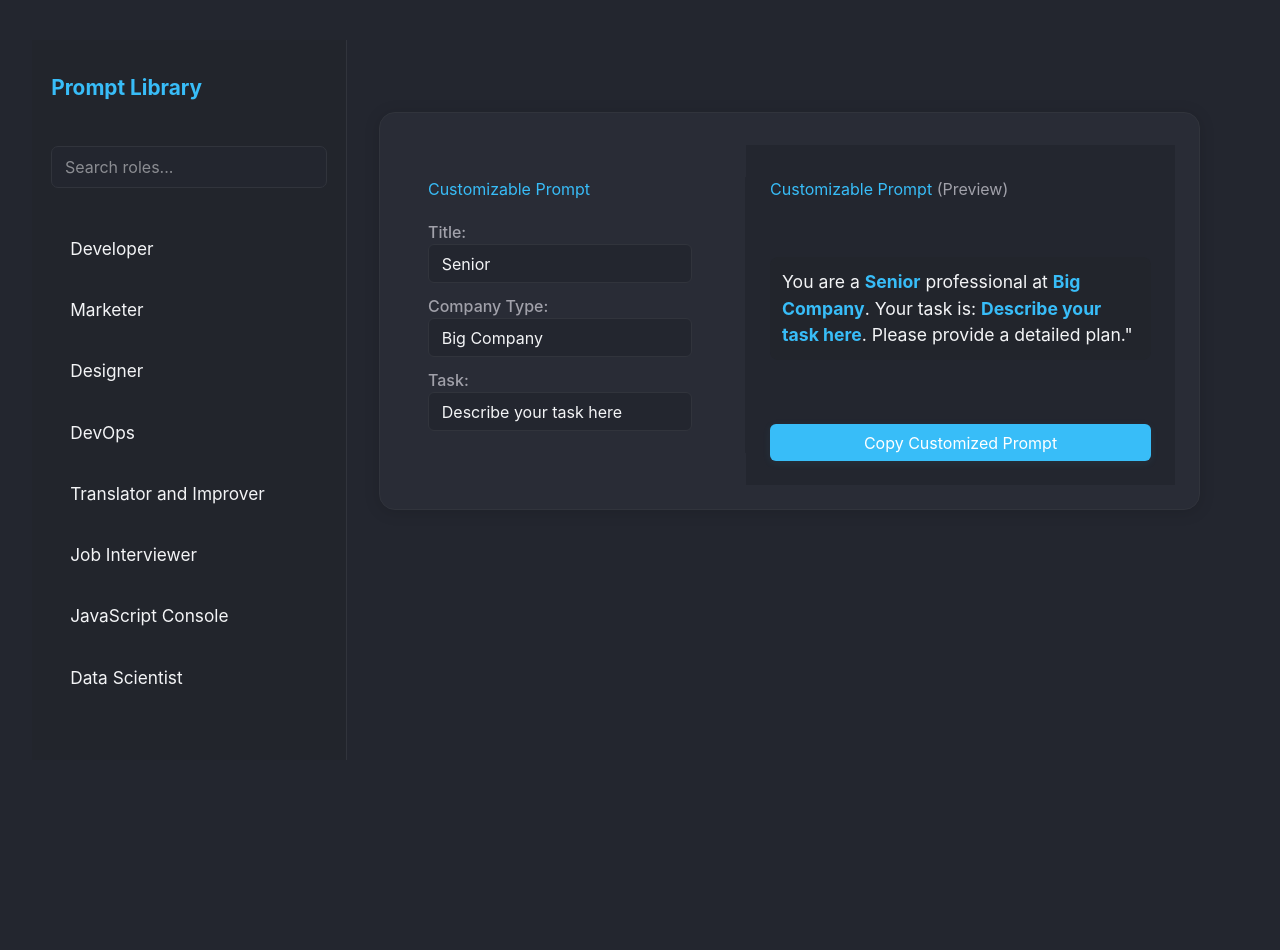
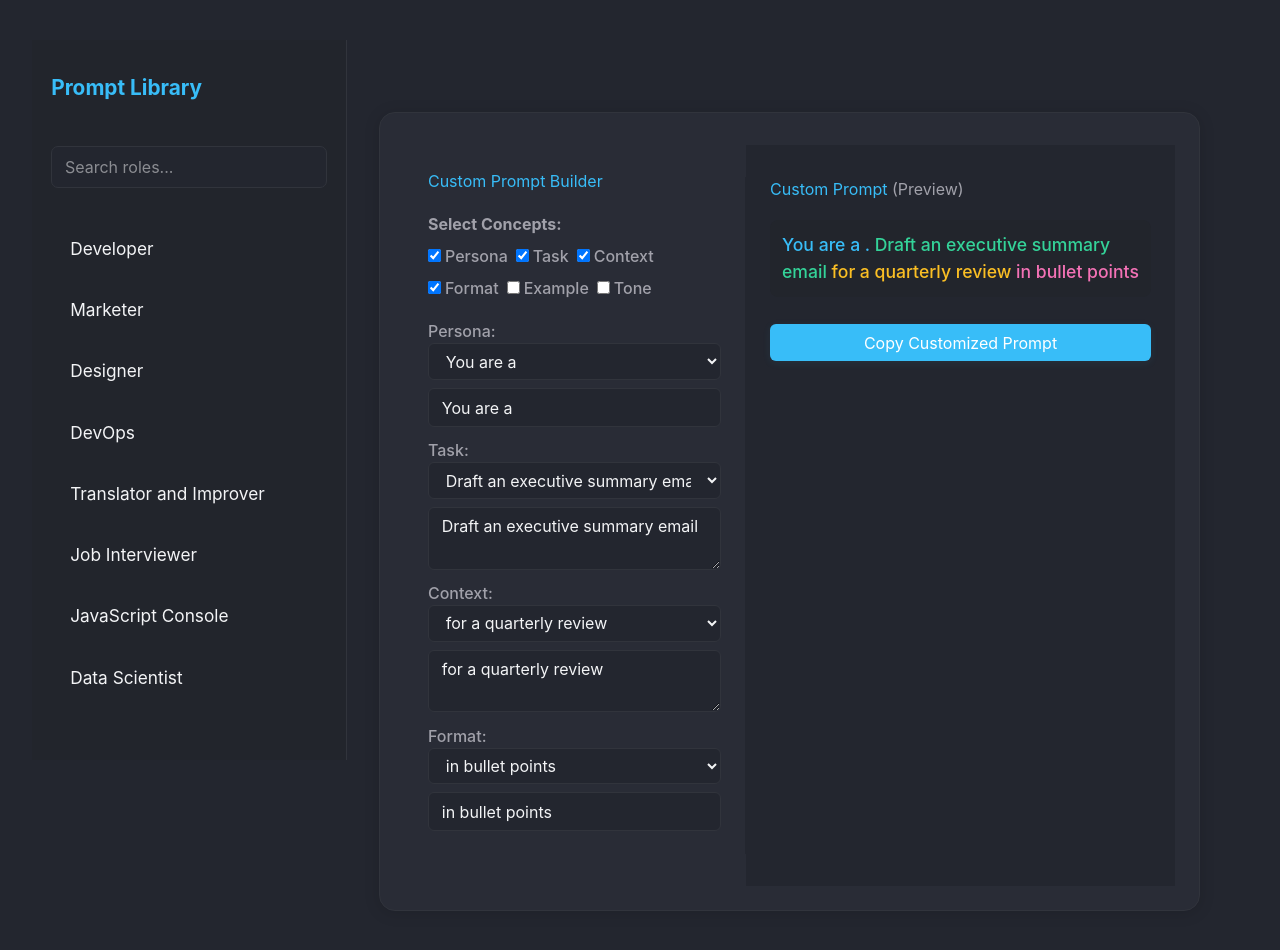
Before and after one commit to DangLam2603/ai-prompting-library, a Next.js app: page / in a window 1280 px wide. Shown: the top 950 px of the page. Before the commit the page ends 880 px from the top, so only its background shows below. Built offline with nearby package versions, Linux system fonts and the light colour scheme.

Commit message:
update custome promt builder

```diff
--- a/src/components/CustomPromptSection.tsx
+++ b/src/components/CustomPromptSection.tsx
@@ -1,94 +1,109 @@
 import React, { useEffect, useState } from "react";
 import Papa from "papaparse";
 
-interface BasePrompt {
-  role: string;
-  title: string;
-  prompt: string;
+const CONCEPTS = ["Persona", "Task", "Context", "Format", "Example", "Tone"];
+
+interface ConceptExample {
+  concept: string;
+  example: string;
 }
 
-type Variable = { key: string; label: string; defaultValue: string };
+const fetchConceptExamples = async (): Promise<ConceptExample[]> => {
+  const res = await fetch("/concept_examples.csv");
+  const csvText = await res.text();
+  const { data } = Papa.parse<ConceptExample>(csvText, {
+    header: true,
+    skipEmptyLines: true,
+  });
+  return data as ConceptExample[];
+};
 
-function extractVariables(template: string): Variable[] {
-  const regex = /\$\{([^:}]+):([^}]+)\}/g;
-  const vars: Variable[] = [];
-  let match;
-  while ((match = regex.exec(template))) {
-    vars.push({ key: match[1], label: match[1], defaultValue: match[2] });
-  }
-  return vars;
-}
+const buildPrompt = (concepts: string[], values: Record<string, string>) => {
+  let prompt = "";
+  if (concepts.includes("Persona")) prompt += `${values["Persona"]}. `;
+  if (concepts.includes("Task")) prompt += `${values["Task"]}`;
+  if (concepts.includes("Context")) prompt += ` ${values["Context"]}`;
+  if (concepts.includes("Format")) prompt += ` ${values["Format"]}`;
+  if (concepts.includes("Tone")) prompt += ` ${values["Tone"]}`;
+  if (concepts.includes("Example")) prompt += `\n\n${values["Example"]}`;
+  return prompt.trim();
+};
 
-function fillTemplateWithBold(
-  template: string,
-  values: Record<string, string>
-) {
-  const regex = /\$\{([^:}]+):([^}]+)\}/g;
-  const parts: React.ReactNode[] = [];
-  let lastIndex = 0;
-  let match;
-  while ((match = regex.exec(template))) {
-    if (match.index > lastIndex) {
-      parts.push(template.slice(lastIndex, match.index));
-    }
-    const key = match[1];
-    const def = match[2];
-    const value = values[key] ?? def;
-    parts.push(
-      <b key={match.index} style={{ color: "#38bdf8", fontWeight: 700 }}>
-        {value}
-      </b>
-    );
-    lastIndex = regex.lastIndex;
-  }
-  if (lastIndex < template.length) {
-    parts.push(template.slice(lastIndex));
-  }
+const CONCEPT_COLORS: Record<string, string> = {
+  Persona: "#38bdf8", // blue
+  Task: "#34d399", // green
+  Context: "#fbbf24", // yellow
+  Format: "#f472b6", // pink
+  Example: "#a78bfa", // purple
+  Tone: "#f87171", // red
+};
+
+function buildPromptParts(concepts: string[], values: Record<string, string>) {
+  const parts: { concept: string; text: string }[] = [];
+  if (concepts.includes("Persona"))
+    parts.push({ concept: "Persona", text: (values["Persona"] || "") + ". " });
+  if (concepts.includes("Task"))
+    parts.push({ concept: "Task", text: values["Task"] || "" });
+  if (concepts.includes("Context"))
+    parts.push({ concept: "Context", text: " " + (values["Context"] || "") });
+  if (concepts.includes("Format"))
+    parts.push({ concept: "Format", text: " " + (values["Format"] || "") });
+  if (concepts.includes("Tone"))
+    parts.push({ concept: "Tone", text: " " + (values["Tone"] || "") });
+  if (concepts.includes("Example"))
+    parts.push({
+      concept: "Example",
+      text: "\n\n" + (values["Example"] || ""),
+    });
   return parts;
 }
 
-const fetchBasePrompt = async (): Promise<BasePrompt | null> => {
-  const res = await fetch("/base_prompts.csv");
-  const csvText = await res.text();
-  const { data } = Papa.parse<BasePrompt>(csvText, {
-    header: true,
-    skipEmptyLines: true,
-  });
-  return data[0] || null;
-};
-
 const CustomPromptSection: React.FC = () => {
-  const [basePrompt, setBasePrompt] = useState<BasePrompt | null>(null);
-  const [variables, setVariables] = useState<Variable[]>([]);
-  const [customValues, setCustomValues] = useState<Record<string, string>>({});
+  const [conceptExamples, setConceptExamples] = useState<ConceptExample[]>([]);
+  const [selectedConcepts, setSelectedConcepts] = useState<string[]>([
+    "Persona",
+    "Task",
+    "Context",
+    "Format",
+  ]);
+  const [conceptValues, setConceptValues] = useState<Record<string, string>>(
+    {}
+  );
   const [copied, setCopied] = useState(false);
 
   useEffect(() => {
-    fetchBasePrompt().then((prompt) => {
-      setBasePrompt(prompt);
-      if (prompt) {
-        const vars = extractVariables(prompt.prompt);
-        setVariables(vars);
-        setCustomValues(
-          Object.fromEntries(vars.map((v) => [v.key, v.defaultValue]))
-        );
-      }
+    fetchConceptExamples().then((examples) => {
+      setConceptExamples(examples);
+      // Set default values for each concept
+      const defaults: Record<string, string> = {};
+      CONCEPTS.forEach((c) => {
+        const ex = examples.find((e) => e.concept === c);
+        if (ex) defaults[c] = ex.example;
+      });
+      setConceptValues(defaults);
     });
   }, []);
 
-  if (!basePrompt) return null;
+  const handleConceptToggle = (concept: string) => {
+    setSelectedConcepts((prev) =>
+      prev.includes(concept)
+        ? prev.filter((c) => c !== concept)
+        : [...prev, concept]
+    );
+  };
 
-  const customizedPrompt =
-    variables.length > 0
-      ? fillTemplateWithBold(basePrompt.prompt, customValues)
-      : basePrompt.prompt;
+  const handleValueChange = (concept: string, value: string) => {
+    setConceptValues((prev) => ({ ...prev, [concept]: value }));
+  };
+
+  const getExamplesForConcept = (concept: string) =>
+    conceptExamples.filter((e) => e.concept === concept);
+
+  const customizedPrompt = buildPrompt(selectedConcepts, conceptValues);
+  const promptParts = buildPromptParts(selectedConcepts, conceptValues);
 
   const handleCopy = async () => {
-    const plainPrompt = basePrompt.prompt.replace(
-      /\$\{([^:}]+):([^}]+)\}/g,
-      (_, key, def) => customValues[key] ?? def
-    );
-    await navigator.clipboard.writeText(plainPrompt);
+    await navigator.clipboard.writeText(customizedPrompt);
     setCopied(true);
     setTimeout(() => setCopied(false), 1500);
   };
@@ -97,7 +112,7 @@ const CustomPromptSection: React.FC = () => {
     <section
       className="custom-prompt-section card"
       style={{
-        maxWidth: 900,
+        maxWidth: 1100,
         width: "100%",
         margin: "2rem auto 2.5rem auto",
         background: "#292c36",
@@ -109,23 +124,62 @@ const CustomPromptSection: React.FC = () => {
         boxShadow: "0 2px 16px 0 #0002",
       }}
     >
-      {/* Left: Input Panel */}
+      {/* Left: Concept Selector & Inputs */}
       <div
         style={{
           flex: 1,
           minWidth: 320,
           maxWidth: 400,
           background: "#292c36",
-          padding: "2rem 1.5rem 1.5rem 1.5rem",
+          padding: "1.5rem 1.5rem 1.5rem 1.5rem",
           display: "flex",
           flexDirection: "column",
-          justifyContent: "space-between",
+          justifyContent: "flex-start",
         }}
       >
-        <h2 style={{ marginTop: 0, color: "#38bdf8" }}>{basePrompt.title}</h2>
+        <h2 style={{ marginTop: 0, color: "#38bdf8" }}>
+          Custom Prompt Builder
+        </h2>
         <div style={{ marginBottom: "1.2rem", marginTop: "1.2rem" }}>
-          {variables.map((v) => (
-            <div key={v.key} style={{ marginBottom: "0.7rem" }}>
+          <div style={{ marginBottom: "1.2rem" }}>
+            <strong style={{ color: "#a1a1aa" }}>Select Concepts:</strong>
+            <div
+              style={{
+                display: "flex",
+                flexWrap: "wrap",
+                gap: "0.5em",
+                marginTop: 8,
+              }}
+            >
+              {CONCEPTS.map((concept) => (
+                <label
+                  key={concept}
+                  style={{ color: "#a1a1aa", fontWeight: 500 }}
+                >
+                  <input
+                    type="checkbox"
+                    checked={selectedConcepts.includes(concept)}
+                    onChange={() => handleConceptToggle(concept)}
+                    style={{ marginRight: 4 }}
+                  />
+                  {concept}
+                </label>
+              ))}
+            </div>
+          </div>
+          {selectedConcepts.map((concept) => {
+            const examples = getExamplesForConcept(concept);
+            const isTextarea =
+              concept === "Example" ||
+              concept === "Task" ||
+              concept === "Context";
+            const currentValue = conceptValues[concept] || "";
+            // Find if current value matches an example
+            const matchIdx = examples.findIndex(
+              (ex) => ex.example === currentValue
+            );
+            return (
+              <div key={concept} style={{ marginBottom: "0.7rem" }}>
                 <label
                   style={{
                     color: "#a1a1aa",
@@ -133,8 +187,58 @@ const CustomPromptSection: React.FC = () => {
                     marginRight: 8,
                   }}
                 >
-                {v.key}:
+                  {concept}:
                 </label>
+                <div
+                  style={{ display: "flex", flexDirection: "column", gap: 4 }}
+                >
+                  <select
+                    style={{
+                      background: "#23262f",
+                      color: "#f3f4f6",
+                      border: "1px solid #31343c",
+                      borderRadius: 6,
+                      padding: "0.4em 0.8em",
+                      fontSize: "1rem",
+                      width: "100%",
+                      marginBottom: 4,
+                    }}
+                    value={
+                      matchIdx === -1
+                        ? "__custom__"
+                        : examples[matchIdx].example
+                    }
+                    onChange={(e) => {
+                      if (e.target.value === "__custom__") return;
+                      handleValueChange(concept, e.target.value);
+                    }}
+                  >
+                    {examples.map((ex, idx) => (
+                      <option key={idx} value={ex.example}>
+                        {ex.example}
+                      </option>
+                    ))}
+                    <option value="__custom__">Custom</option>
+                  </select>
+                  {isTextarea ? (
+                    <textarea
+                      style={{
+                        background: "#23262f",
+                        color: "#f3f4f6",
+                        border: "1px solid #31343c",
+                        borderRadius: 6,
+                        padding: "0.4em 0.8em",
+                        fontSize: "1rem",
+                        width: "100%",
+                        minHeight: 60,
+                        resize: "vertical",
+                      }}
+                      value={currentValue}
+                      onChange={(e) =>
+                        handleValueChange(concept, e.target.value)
+                      }
+                    />
+                  ) : (
                     <input
                       style={{
                         background: "#23262f",
@@ -143,18 +247,18 @@ const CustomPromptSection: React.FC = () => {
                         borderRadius: 6,
                         padding: "0.4em 0.8em",
                         fontSize: "1rem",
-                  width: "90%",
+                        width: "100%",
                       }}
-                value={customValues[v.key] ?? v.defaultValue}
+                      value={currentValue}
                       onChange={(e) =>
-                  setCustomValues((cv) => ({
-                    ...cv,
-                    [v.key]: e.target.value,
-                  }))
+                        handleValueChange(concept, e.target.value)
                       }
                     />
+                  )}
                 </div>
-          ))}
+              </div>
+            );
+          })}
         </div>
       </div>
       {/* Divider */}
@@ -163,17 +267,16 @@ const CustomPromptSection: React.FC = () => {
       <div
         style={{
           flex: 1.3,
-          minWidth: 320,
-          maxWidth: 500,
+
           background: "#23262f",
           padding: "2rem 1.5rem 1.5rem 1.5rem",
           display: "flex",
           flexDirection: "column",
-          justifyContent: "space-between",
+          justifyContent: "flex-start",
         }}
       >
         <h2 style={{ marginTop: 0, color: "#38bdf8" }}>
-          {basePrompt.title}{" "}
+          Custom Prompt{" "}
           <span style={{ fontWeight: 400, fontSize: "1rem", color: "#a1a1aa" }}>
             (Preview)
           </span>
@@ -187,12 +290,22 @@ const CustomPromptSection: React.FC = () => {
             background: "#22252c",
             borderRadius: 8,
             padding: 12,
-            maxHeight: 300,
+
             overflowY: "auto",
             wordBreak: "break-word",
           }}
         >
-          {customizedPrompt}
+          {promptParts.map((part, idx) => (
+            <span
+              key={part.concept + idx}
+              style={{
+                color: CONCEPT_COLORS[part.concept] || "#f3f4f6",
+                fontWeight: 500,
+              }}
+            >
+              {part.text}
+            </span>
+          ))}
         </div>
         <button
           onClick={handleCopy}
```
Also changed, not shown: public/concept_examples.csv (added). Lines whose indentation alone changed are shown as unchanged.
